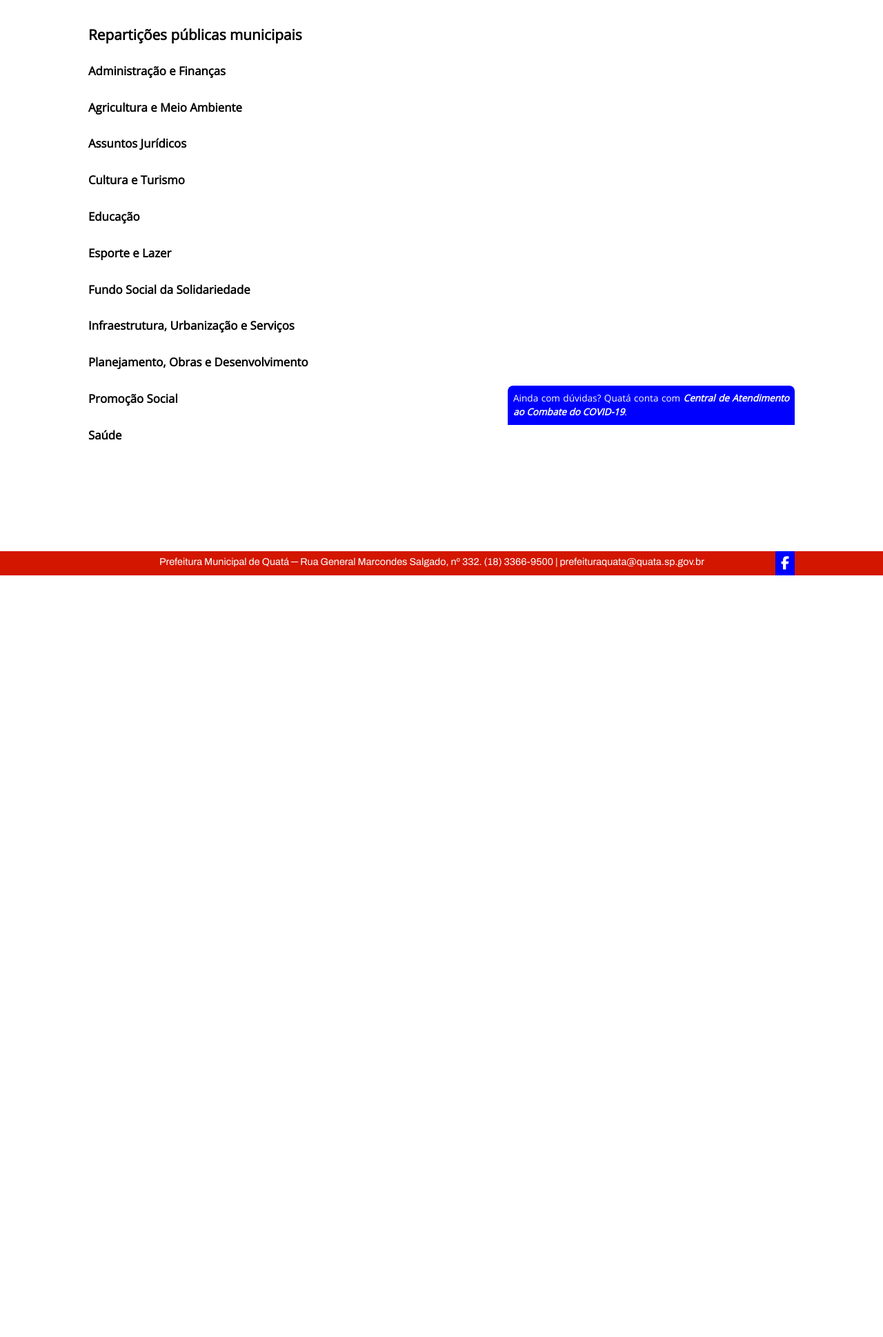
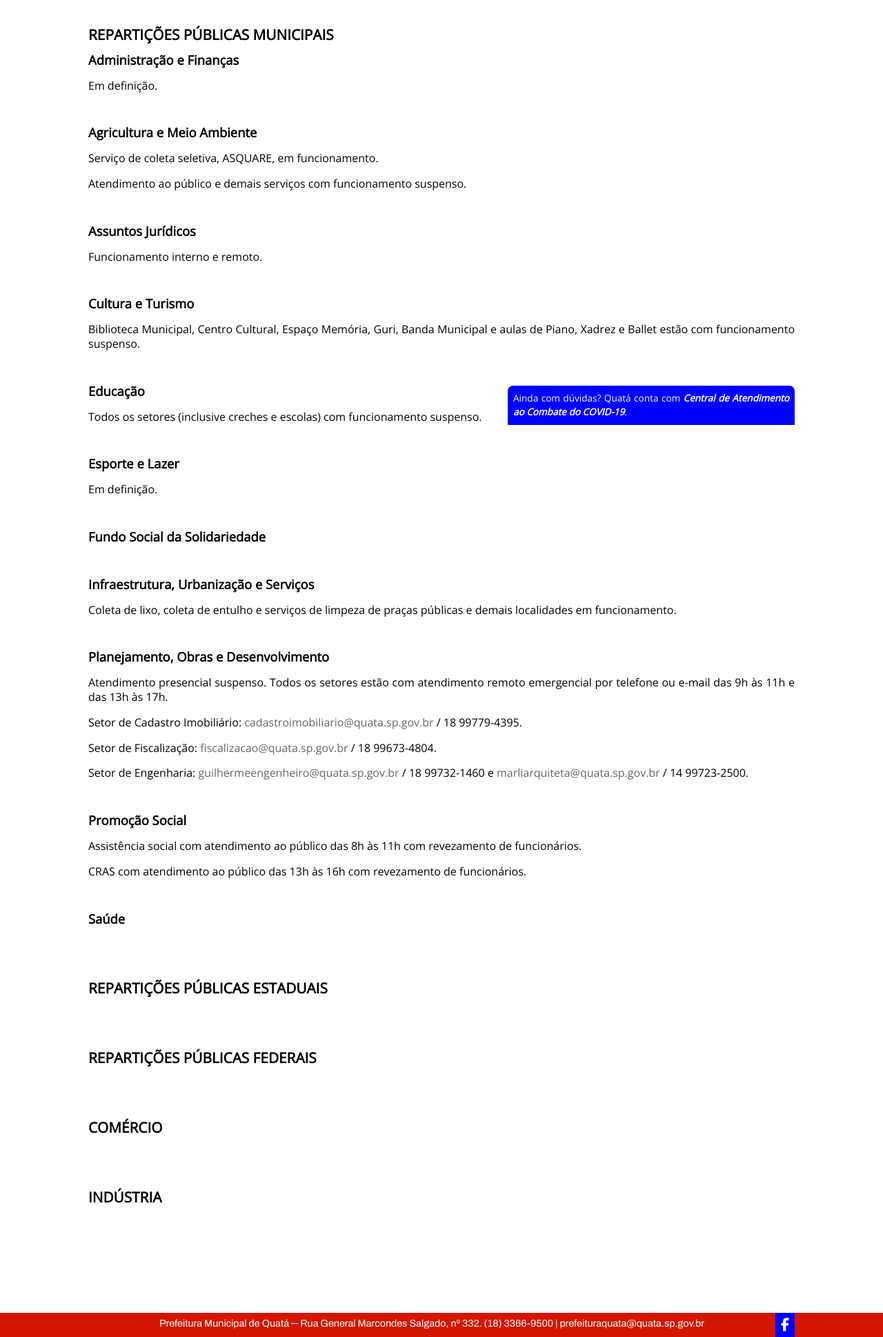
Before and after one commit to rafaelssantos/coronavirus, a PHP site: page /funcionamento-de-servicos.php in a window 1280 px wide. Shown: the part 184-2122 px from the top of the page at 69% size. Before the commit the page ends 1018 px from the top, so only its background shows below. Run offline with PHP 8.4, Linux system fonts and the light colour scheme; some libraries are stand-ins or nearby versions.

Commit message:
Correção de estilos.

```diff
--- a/css/content.css
+++ b/css/content.css
@@ -89,8 +89,12 @@ abbr {
     font-weight: bold;
 }
 
-.inside-header {
-    margin-top: 2rem;
+.inside-title {
+    margin-top: 5rem;
+}
+
+.inside-subtitle {
+    margin-top: 3rem;
 }
 
 .content h1 {
--- a/funcionamento-de-servicos.php
+++ b/funcionamento-de-servicos.php
@@ -45,18 +45,56 @@ include_once('conf/conf.php');
 
 
 	<div class='content'>
-		<h1>Repartições públicas municipais</h1>
-		<h5 class='inside-header'>Administração e Finanças</h5>
-		<h5 class='inside-header'>Agricultura e Meio Ambiente</h5>
-		<h5 class='inside-header'>Assuntos Jurídicos</h5>
-		<h5 class='inside-header'>Cultura e Turismo</h5>
-		<h5 class='inside-header'>Educação</h5>
-		<h5 class='inside-header'>Esporte e Lazer</h5>
-		<h5 class='inside-header'>Fundo Social da Solidariedade</h5>
-		<h5 class='inside-header'>Infraestrutura, Urbanização e Serviços</h5>
-		<h5 class='inside-header'>Planejamento, Obras e Desenvolvimento</h5>
-		<h5 class='inside-header'>Promoção Social</h5>
-		<h5 class='inside-header'>Saúde</h5>
+		<h1>REPARTIÇÕES PÚBLICAS MUNICIPAIS</h1>
+
+		<h3>Administração e Finanças</h3>
+		<p>Em definição.</p>
+
+		<h3 class='inside-subtitle'>Agricultura e Meio Ambiente</h3>
+		<p>Serviço de coleta seletiva, ASQUARE, em funcionamento.</p>
+		<p>Atendimento ao público e demais serviços com funcionamento suspenso.</p>
+
+		<h3 class='inside-subtitle'>Assuntos Jurídicos</h3>
+		<p>Funcionamento interno e remoto.</p>
+
+
+
+		<h3 class='inside-subtitle'>Cultura e Turismo</h3>
+		<p>Biblioteca Municipal, Centro Cultural, Espaço Memória, Guri, Banda Municipal e aulas de Piano, Xadrez e Ballet estão com funcionamento suspenso.</p>
+
+		<h3 class='inside-subtitle'>Educação</h3>
+		<p>Todos os setores (inclusive creches e escolas) com funcionamento suspenso.</p>
+
+		<h3 class='inside-subtitle'>Esporte e Lazer</h3>
+		<p>Em definição.</p>
+
+		<h3 class='inside-subtitle'>Fundo Social da Solidariedade</h3>
+		<p></p>
+
+		<h3 class='inside-subtitle'>Infraestrutura, Urbanização e Serviços</h3>
+		<p>Coleta de lixo, coleta de entulho e serviços de limpeza de praças públicas e demais localidades em funcionamento.</p>
+
+		<h3 class='inside-subtitle'>Planejamento, Obras e Desenvolvimento</h3>
+		<p>Atendimento presencial suspenso. Todos os setores estão com atendimento remoto emergencial por telefone ou e-mail das 9h às 11h e das 13h às 17h.</p>
+		<p>Setor de Cadastro Imobiliário: <a href="mailto:cadastroimobiliario@quata.sp.gov.br">cadastroimobiliario@quata.sp.gov.br</a> / 18 99779-4395.</p>
+		<p>Setor de Fiscalização: <a href="mailto:fiscalizacao@quata.sp.gov.br">fiscalizacao@quata.sp.gov.br</a> / 18 99673-4804.</p>
+		<p>Setor de Engenharia: <a href="mailto:guilhermeengenheiro@quata.sp.gov.br">guilhermeengenheiro@quata.sp.gov.br</a> / 18 99732-1460 e <a href="mailto:marliarquiteta@quata.sp.gov.br">marliarquiteta@quata.sp.gov.br</a> / 14 99723-2500.</p>
+
+		<h3 class='inside-subtitle'>Promoção Social</h3>
+		<p>Assistência social com atendimento ao público das 8h às 11h com revezamento de funcionários.</p>
+		<p>CRAS com atendimento ao público das 13h às 16h com revezamento de funcionários.</p>
+
+		<h3 class='inside-subtitle'>Saúde</h3>
+
+
+		<h1 class='inside-title'>REPARTIÇÕES PÚBLICAS ESTADUAIS</h1>
+
+		<h1 class='inside-title'>REPARTIÇÕES PÚBLICAS FEDERAIS</h1>
+
+		<h1 class='inside-title'>COMÉRCIO</h1>
+		<h1 class='inside-title'>INDÚSTRIA</h1>
+
+
 
 		<?php include(HTDOCS_DIR . '/html/questions.php'); ?>
 	</div>
```
